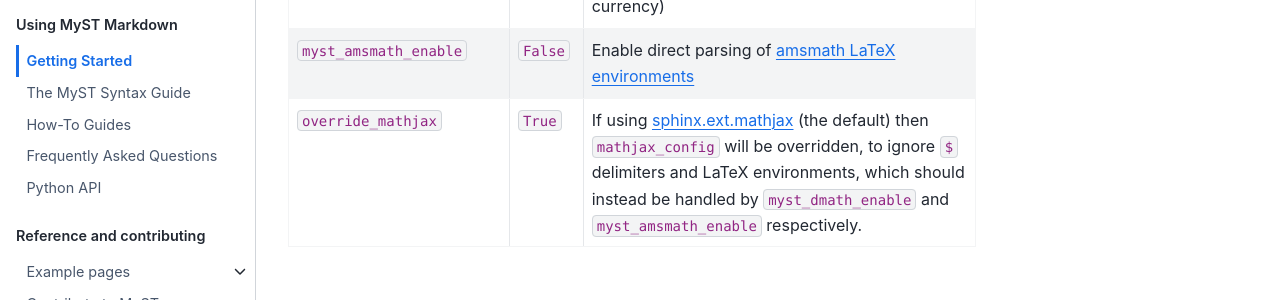
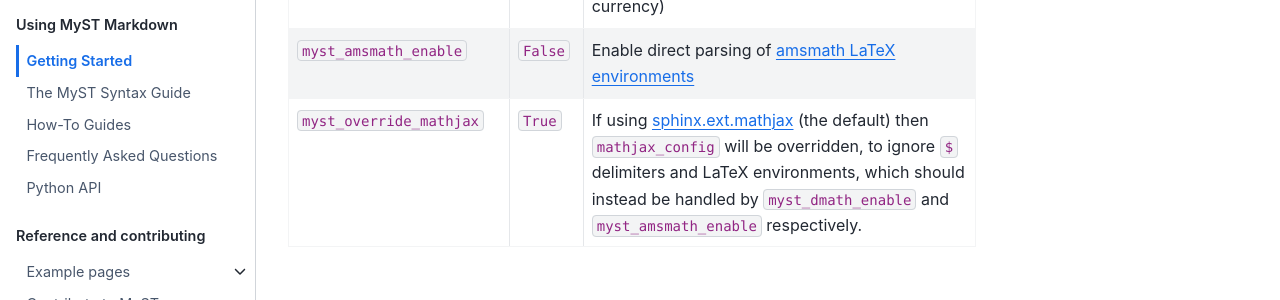
Before and after one commit to executablebooks/MyST-Parser, a Sphinx documentation site: the page built from docs/using/intro.md, in a window 1280 px wide and 900 px high, scrolled down 5011 px. Shown: the part 147-447 px from the top of the window. Built offline with Sphinx 7.4.7 and the Sphinx Book theme 1.1.4, drawn with Linux system fonts in a browser that asks for light colours.

Commit message:
🔧 MAINTAIN: Fix typo

```diff
--- a/docs/using/intro.md
+++ b/docs/using/intro.md
@@ -257,7 +257,7 @@ Math specific, see the [Math syntax](syntax/math) for more details:
 * - `myst_amsmath_enable`
   - `False`
   - Enable direct parsing of [amsmath LaTeX environments](https://ctan.org/pkg/amsmath)
-* - `override_mathjax`
+* - `myst_override_mathjax`
   - `True`
   - If using [sphinx.ext.mathjax](https://www.sphinx-doc.org/en/master/usage/extensions/math.html#module-sphinx.ext.mathjax) (the default) then `mathjax_config` will be overridden,
   to ignore `$` delimiters and LaTeX environments, which should instead be handled by
```
Also changed, not shown: docs/using/syntax.md (+1 -1 lines).
